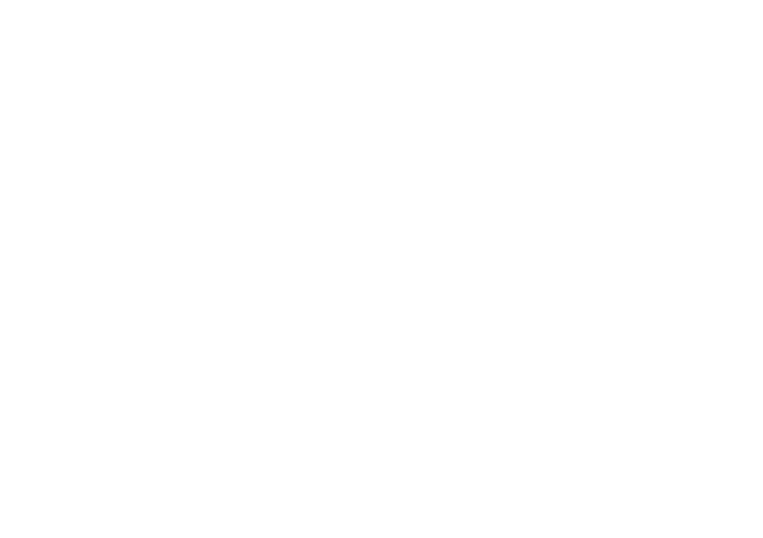
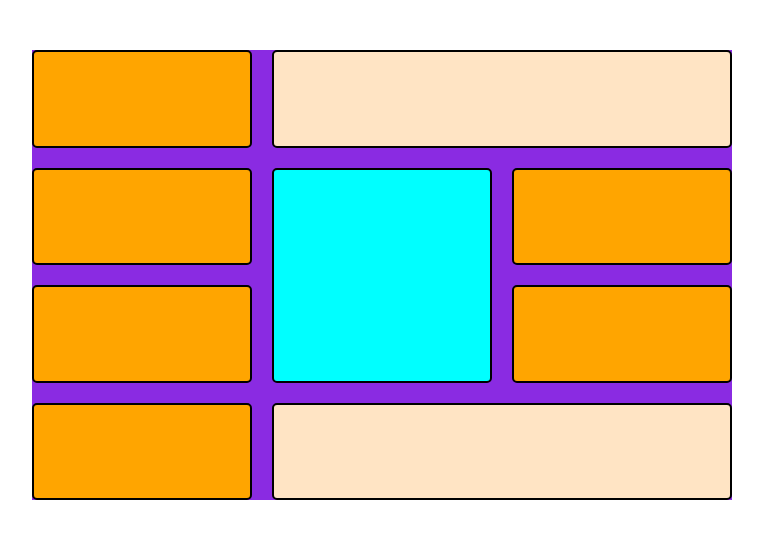
Before and after one commit to afsanchez04/37-web-b-intro-web, a plain HTML site: page 6-grid-css/index.html in a window 1280 px wide. Shown: the whole page, without its empty margins (258-1021 px from the left). Drawn offline with Linux system fonts and the light colour scheme.

Commit message:
feat: css-grid

```diff
--- a/6-grid-css/index.html
+++ b/6-grid-css/index.html
@@ -8,6 +8,18 @@
 </head>
 <body>
 
+    <div class="container">
+        <div class="box item1"></div>
+        <div class="box item2"></div>
+        <div class="box item3"></div>
+        <div class="box item4"></div>
+        <div class="box item5"></div>
+        <div class="box item6"></div>
+        <div class="box item7"></div>
+        <div class="box item8"></div>
+        <div class="box item9"></div>
+    </div>
+
 
 
 
--- a/6-grid-css/style.css
+++ b/6-grid-css/style.css
@@ -0,0 +1,46 @@
+
+*{
+    margin: 0;
+    padding: 0;
+    box-sizing: border-box;
+}
+
+.container{
+    display: grid;
+    grid-template-columns: repeat(3,1fr);
+    /* grid-template-rows: 1fr 2fr 1fr; */
+
+    width: 700px;
+    height: 450px;
+    background-color: blueviolet;
+    margin: 50px auto;
+    gap: 20px;
+}
+
+.box{
+    /* width: 70px;
+    height: 70px;*/
+    border: 2px solid black;
+    border-radius: 5px;
+    background-color: orange;
+}
+
+.item2{
+    background-color: bisque;
+    grid-column-start: 2;
+    grid-column-end: 4;
+}
+
+.item9{
+    background-color: bisque;
+    grid-column-start: 2;
+    grid-column-end: 4;
+}
+
+.item4{
+    background-color:aqua;
+    grid-row-start: 2;
+    grid-row-end: 4;
+    grid-column-start: 2;
+    grid-column-end: 3;
+}
```
